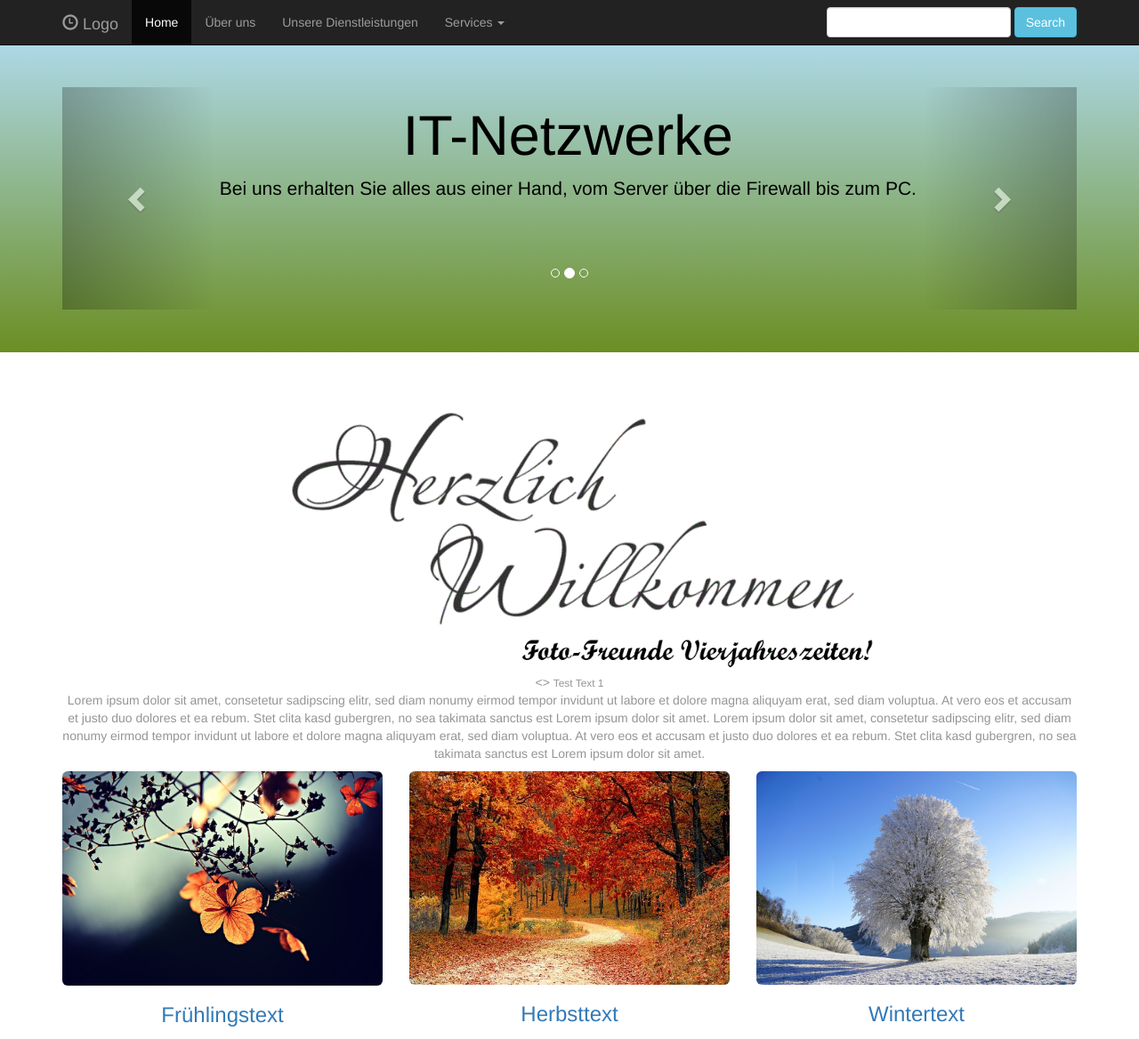
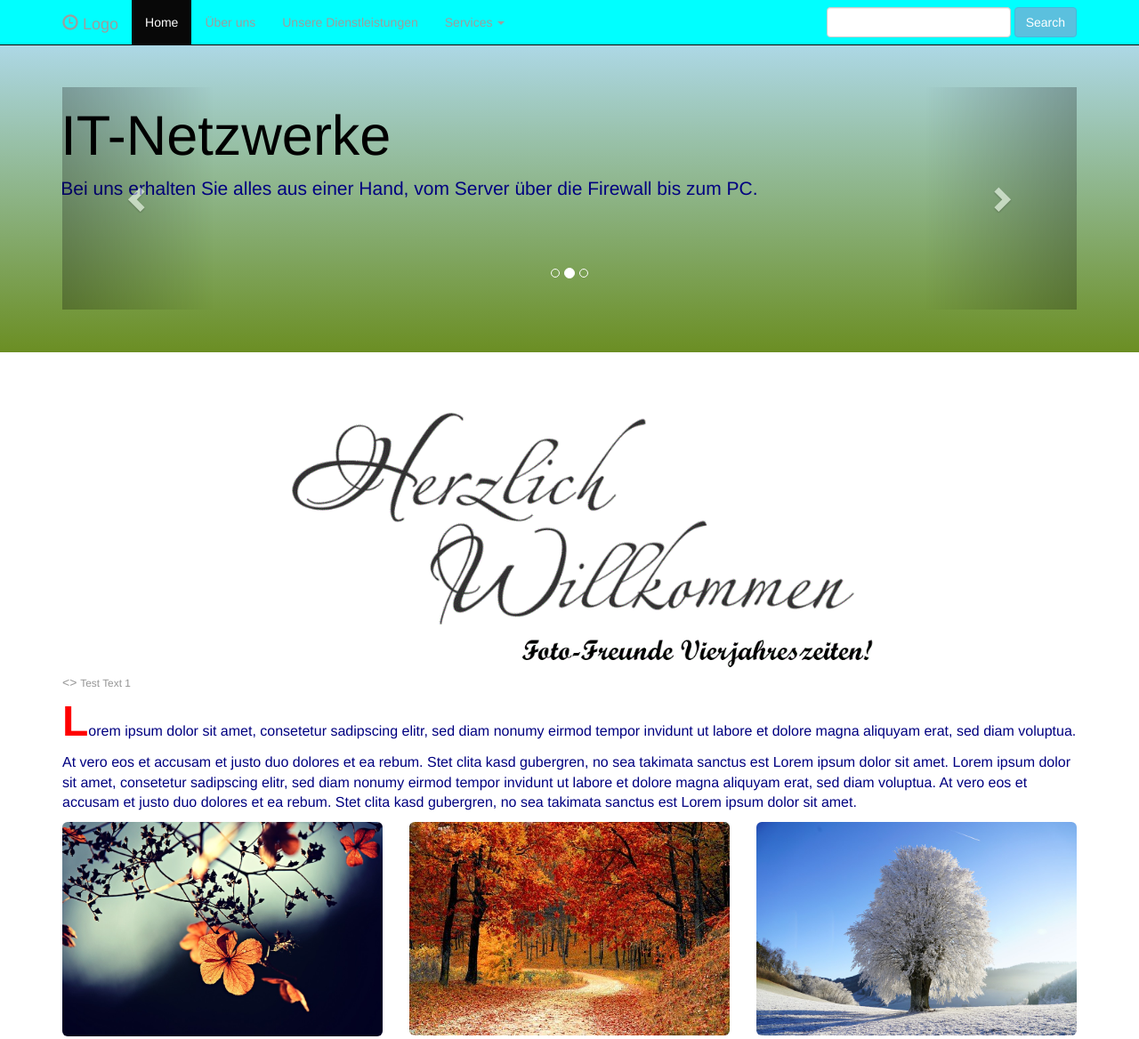
Before and after one commit to Jalowiecki/FotoFreunde256, a plain HTML site: page index.html in a window 1280 px wide. Shown: the top 1168 px of the page at 89% size. Drawn offline with Linux system fonts and the light colour scheme.

Commit message:
Add files via upload

```diff
--- a/css/custom.css
+++ b/css/custom.css
@@ -4,7 +4,7 @@ body {
 	}
 
 h1, h2, h3, h4, h5, h6 {
-	color: black;
+	color: navy;
 	}
 
 .feature {
@@ -39,7 +39,28 @@ h1, h2, h3, h4, h5, h6 {
 .feature,
 .page-intro,
 .article-intro,
-.footer-blurb,
-.small-print {
-	text-align: center;
+.footer-blurb
+
+.small-print
+text-align: left;
+
+
+	h2,h3{
+		color: #000080;
 	}
+
+	p{
+	font-size: 12pt;
+	color: #000080 ;
+
+	}
+
+	.row p::first-letter{
+
+		font-size: 3em;
+		font-weight: bold;
+		color: red;
+	}
+.navbar {
+	background-color: aqua;
+}
```
